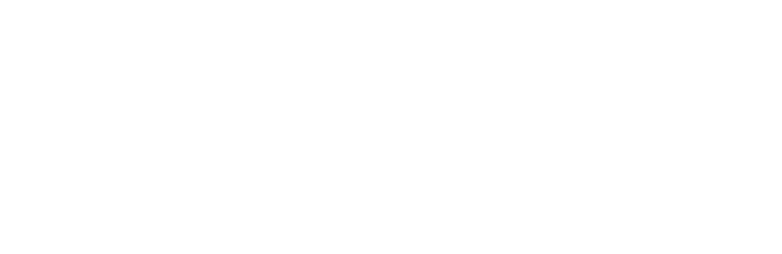
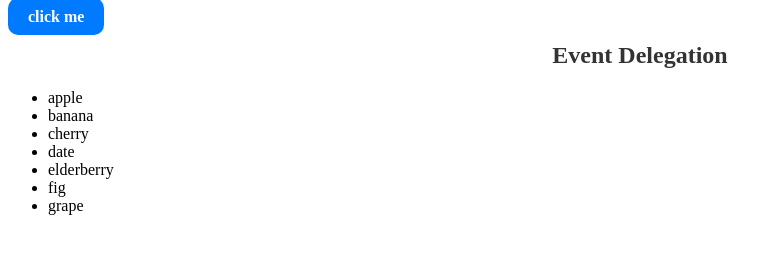
Before and after one commit to EnamulBokshi/Ultimate-Js, a plain HTML site: page interactive JavaScript/event-based-js/index.html in a window 1280 px wide. Shown: the whole page, without its empty margins (0-782 px from the left). Drawn offline with Linux system fonts and the light colour scheme.

Commit message:
add event delegation examples

```diff
--- a/interactive JavaScript/event-based-js/index.html
+++ b/interactive JavaScript/event-based-js/index.html
@@ -7,7 +7,25 @@
     <link rel="stylesheet" href="style.css">
 </head>
 <body>
+    <h1 id="main-h1" class="btn btn-primary">
+        click me
+    </h1>
 
+    <h1 class="heading-1">
+        Event Delegation
+    </h1>
+    <ul id="fruits">
+        <li class="word-item">apple</li>
+        <li class="word-item">banana</li>
+        <li class="word-item">cherry</li>
+        <li class="word-item">date</li>
+        <li class="word-item">elderberry</li>
+        <li class="word-item">fig</li>
+        <li class="word-item">grape</li>
+    </ul>
+    <p id="sentence">
+
+    </p>
     <script src="script.js"></script>
 
 </body>
--- a/interactive JavaScript/event-based-js/script.js
+++ b/interactive JavaScript/event-based-js/script.js
@@ -20,3 +20,47 @@ Thse shouts are called events and it's happeing all the time. Our script code ca
 like this:
  if mouse moves do that, if button is clicked do this, if a key is pressed do that.
 */
+// Event bubling
+// Event bubbling is a way of event propagation in the DOM.
+
+// When an event occurs on an element, it first runs the handlers on it, then on its parent, and so on up to the document.
+// This is called event bubbling because the event bubbles up from the target element to the root of the DOM tree.
+// This is the default behavior of events in JavaScript.
+// On triggering an event, it also gets triggered on its parent element, parent's parent element, and so on.
+//
+
+// Consider the following example:
+document.querySelector("#main-h1").addEventListener("click", (e) => {
+    console.log("Main h1 clicked")
+})
+document.querySelector("body").addEventListener("click", (e)=>{
+    console.log("Body clicked")
+
+})
+
+/*
+
+ Event delegation
+
+ Event delegation is a technique that allows you to attach a single event listener to a parent element instead of attaching it to each child element.
+ This is useful when you have a large number of child elements and you want to avoid attaching event listeners to each one.
+
+ */
+// In the following example, we have a list of fruits and we want to attach a click event listener to each item.
+
+const fruits = document.querySelector("#fruits");
+const sentence = document.querySelector("#sentence");
+
+fruits.addEventListener("click", (e)=>{
+ let fruit = e.target.textContent;
+ sentence.textContent += fruit + " "
+});
+
+/*
+Note:
+e.target is the element that triggered the event, not the element that the event listener is attached to.
+e.currentTarget is the element that the event listener is attached to.
+
+In the above example, when we click on a fruit, e.target will be the fruit that was clicked, and e.currentTarget will be the fruits list.
+// So, if we click on "Apple", e.target will be "Apple" (<li>Apple</li> )and e.currentTarget will be the (ul) fruits list.
+*/
--- a/interactive JavaScript/event-based-js/style.css
+++ b/interactive JavaScript/event-based-js/style.css
@@ -0,0 +1,17 @@
+.btn{
+    border: none;
+    padding: 10px 20px;
+    background-color: #007BFF;
+    color: white;
+    font-size: 16px;
+    cursor: pointer;
+    border-radius: 10px;
+    display: inline;
+}
+.heading-1{
+    font-size: 24px;
+    color: #333;
+    margin-bottom: 20px;
+    padding: 0 10px;
+    text-align: center;
+}
```
